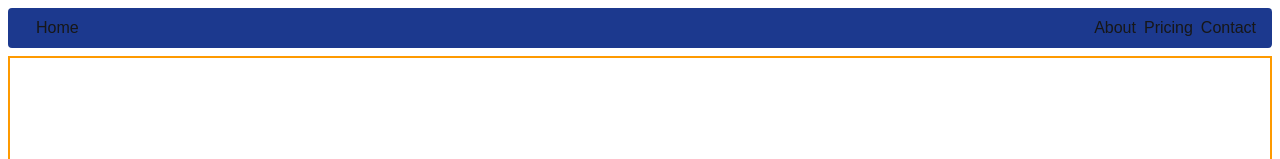
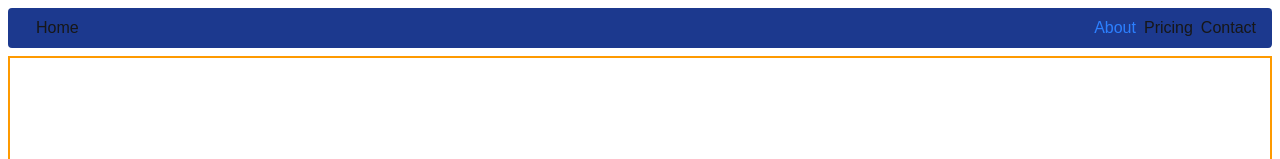
Before and after one commit to abelborit/next-introduction-course, a Next.js app: page /about in a window 1280 px wide. Shown: the top 159 px of the page. Built offline with nearby package versions, Linux system fonts and the light colour scheme; some icons are missing.

Commit message:
[add] ActiveLink

```diff
--- /dev/null
+++ b/app/components/ActiveLink/index.module.css
@@ -0,0 +1,11 @@
+/* para que tome los estilos con el "@apply" es necesario colocar el "@reference" -- https://tailwindcss.com/docs/functions-and-directives#reference-directive -- */
+@reference "tailwindcss";
+
+/* si sale un warning como -- Unknown at rule @apply -- bastaría solo con cambiar el tipo de archivo de "CSS" a "Tailwind CSS" */
+.link {
+  @apply hover:underline hover:text-blue-300 mr-2 transition-all;
+}
+
+.active-link {
+  @apply text-blue-500;
+}
--- /dev/null
+++ b/app/components/ActiveLink/index.tsx
@@ -0,0 +1,27 @@
+/* si no se coloca dará un error similar a -- You're importing a component that needs `usePathname`. This React Hook only works in a Client Component. To fix, mark the file (or its parent) with the `"use client"` directive. -- */
+"use client";
+
+import Link from "next/link";
+import style from "./index.module.css";
+import { usePathname } from "next/navigation";
+
+interface ActiveLinkProps {
+  path: string;
+  name: string;
+}
+
+export const ActiveLink = ({ name, path }: ActiveLinkProps) => {
+  const pathname = usePathname(); // returns "/dashboard" on /dashboard?foo=bar
+  // console.log({ pathname });
+
+  return (
+    <Link
+      className={`${style.link} ${
+        pathname === path ? style["active-link"] : ""
+      }`}
+      href={path}
+    >
+      {name}
+    </Link>
+  );
+};
--- a/app/components/Navbar/index.tsx
+++ b/app/components/Navbar/index.tsx
@@ -1,5 +1,6 @@
 import Link from "next/link";
 import { HomeIcon } from "@primer/octicons-react";
+import { ActiveLink } from "../ActiveLink";
 
 const navItems = [
   { path: "/about", name: "About" },
@@ -21,9 +22,13 @@ export const Navbar = () => {
 
       {/* -- https://nextjs.org/docs/pages/api-reference/components/link#prefetch -- Quiere decir que el "prefetch" estaría habilitado solo para producción "Prefetching is only enabled in production." */}
       {navItems.map((element) => (
-        <Link key={element.name} className="mr-2" href={element.path}>
-          {element.name}
-        </Link>
+        <ActiveLink
+          /* otra forma hacer un spreed operator para enviar todas las propiedades */
+          // {...element}
+          name={element.name}
+          path={element.path}
+          key={element.name}
+        />
       ))}
     </nav>
   );
--- a/app/components/index.ts
+++ b/app/components/index.ts
@@ -1 +1,5 @@
+/* Server Components */
 export { Navbar } from "./Navbar";
+
+/* Client Components */
+export { ActiveLink } from "./ActiveLink";
```
